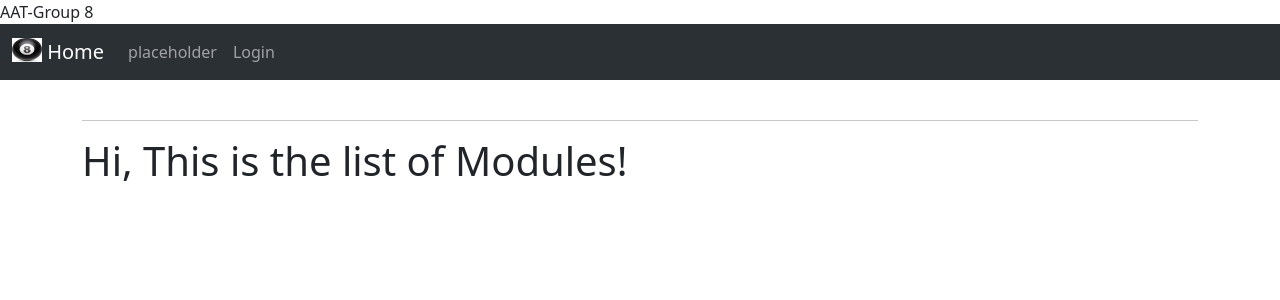
After one commit to Iron-Chef/Automated_Assessment_Tool, a Flask app: page /modules in a window 1280 px wide. The commit adds this page. Shown: the top 300 px of the page. Run offline with Flask 3, Linux system fonts and the light colour scheme; data that the repository does not hold is empty; some libraries are stand-ins or nearby versions.

Commit message:
add module database and commented, bit of housekeeping

```diff
--- a/app/forms.py
+++ b/app/forms.py
@@ -24,7 +24,7 @@ class QuestionForm(FlaskForm):
     rating = SelectField('Rating:',choices=DIFFICULTY_RATING, coerce=int)
     marks=IntegerField(validators=[DataRequired(message="Please enter mark")])
     feedback=StringField("Feedback:")
-    submit = SubmitField("Form Complete")
+    submit = SubmitField("Add Question")
 
 class CreateTestForm(FlaskForm):
     test_type= SelectField('Check to make test summative',choices=[(0,"formative"),(1,"summative")])
--- a/app/routes.py
+++ b/app/routes.py
@@ -2,7 +2,7 @@ from flask import render_template, flash, redirect, url_for, request, g,session
 from flask_login import current_user, login_user, logout_user, login_required
 from werkzeug.urls import url_parse
 from sqlalchemy import *
-from app.models import User,Test, Multiplechoice, FormativeAttempt,Results_sum
+from app.models import User,Test, Multiplechoice, FormativeAttempt,Results_sum, Module
 from app.forms import DIFFICULTY_RATING,LoginForm, CreateTestForm, QuestionForm, SubmitAttemptForm
 from app import app,db
 
@@ -98,6 +98,13 @@ def add_mc_question():
 
     return render_template("add_mc_questions.html", title="Add Multiple Choice Questions", form=form)
 
+#List of MSc Computing Modules
+@app.route('/modules', methods=['GET'])
+def modules():
+    modules = Module.query.all()
+    return render_template('modules.html',title='MSc Computing Modules',modules=modules)
+
+#Delete a multiple choice question- may add in warning before
 @app.route("/mc_question/delete/<int:mc_question_id>")
 def delete_mcquestion(mc_question_id):
     mcquestion_to_delete=Multiplechoice.query.get_or_404(mc_question_id)
@@ -116,13 +123,14 @@ def delete_mcquestion(mc_question_id):
         questions=Multiplechoice.query.all()
         return render_template('question_list.html',questions=questions)
 
+#view individual mc question by id
 @app.route("/mc_question/<int:mc_question_id>", methods=['GET'])
 def mcquestion(mc_question_id):
     mcquestion=Multiplechoice.query.get_or_404(mc_question_id)
 
     return render_template('mc_question.html', mcquestion=mcquestion, title=mcquestion.question, mc_question_id=mcquestion.id)
 
-
+# edit mc questions
 @app.route("/mc_question/edit/<int:mc_question_id>", methods=['GET', 'POST'])
 def edit_mc_question(mc_question_id):
     mcquestion=Multiplechoice.query.get_or_404(mc_question_id)
@@ -164,7 +172,7 @@ def edit_mc_question(mc_question_id):
     return render_template('edit_mc_question.html', mcquestion=mcquestion,form=form)
 
 
-
+#view list of questions- opportunity to list by different queries
 @app.route("/question_list",methods=['GET'])
 def question_list():
 
--- a/app/templates/base.html
+++ b/app/templates/base.html
@@ -18,7 +18,7 @@
 
     <!-- <link rel="stylesheet" href="{{ url_for('static', filename='css/main.css') }}"> -->
     {% if title %}
-    <title> {{ title }} </title></title>
+    <title> {{ title }} </title>AAT-Group 8</title>
     {% else %}
     <title>NO TITLE</title>
     {% endif %}
--- /dev/null
+++ b/app/templates/modules.html
@@ -0,0 +1,16 @@
+{% extends "base.html" %}
+{% block content %}
+<div class="post_date_form">
+
+
+</div>
+<h1>Hi, This is the list of Modules!</h1>
+
+
+{% for modules in modules %}
+
+<p>{{modules.code}} - {{ modules.name }} | {{ modules.credits }} credits</p>
+
+{% endfor %}
+
+{% endblock %}
```
Also changed, not shown: app/models.py (+8 -0 lines), app/reponse.db.
